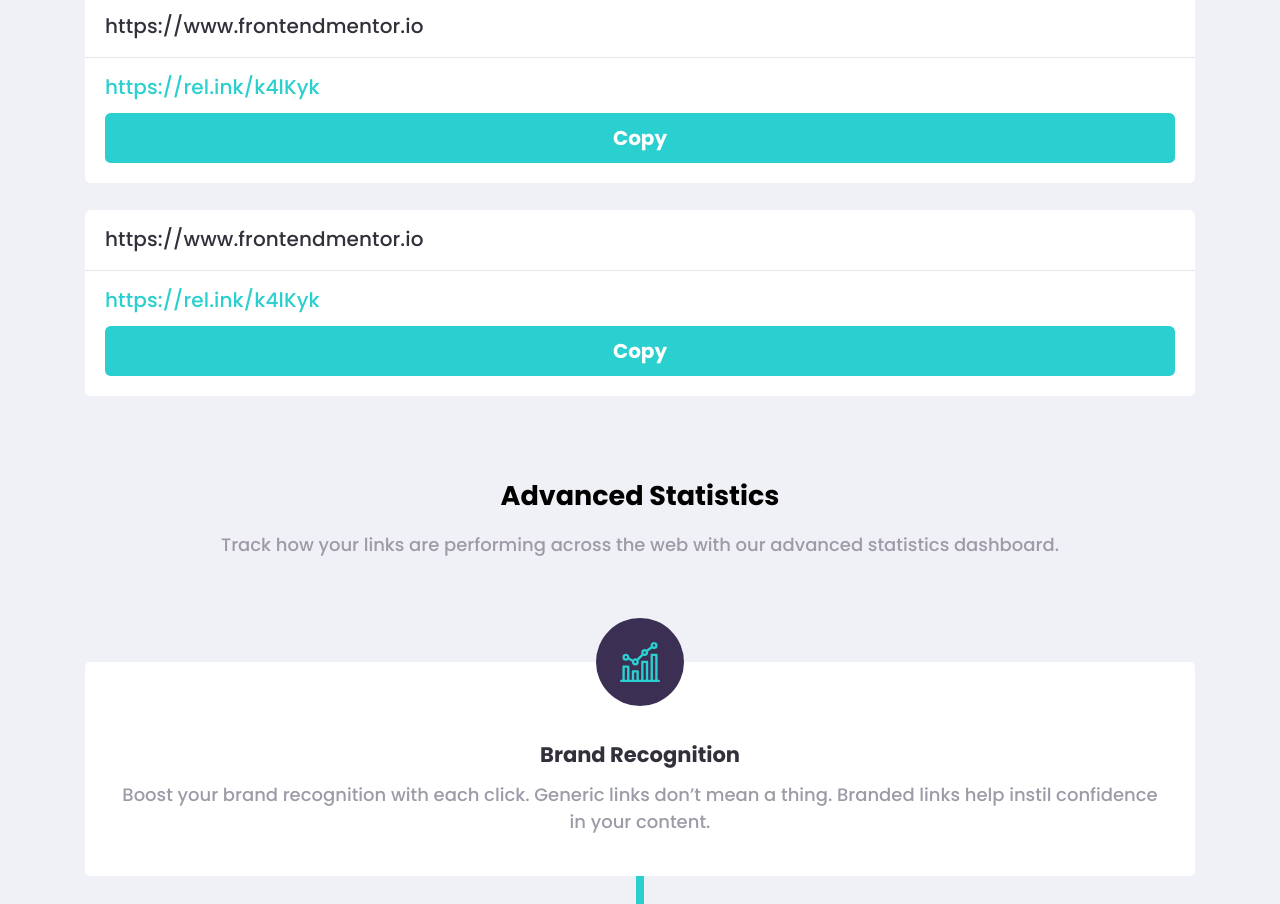
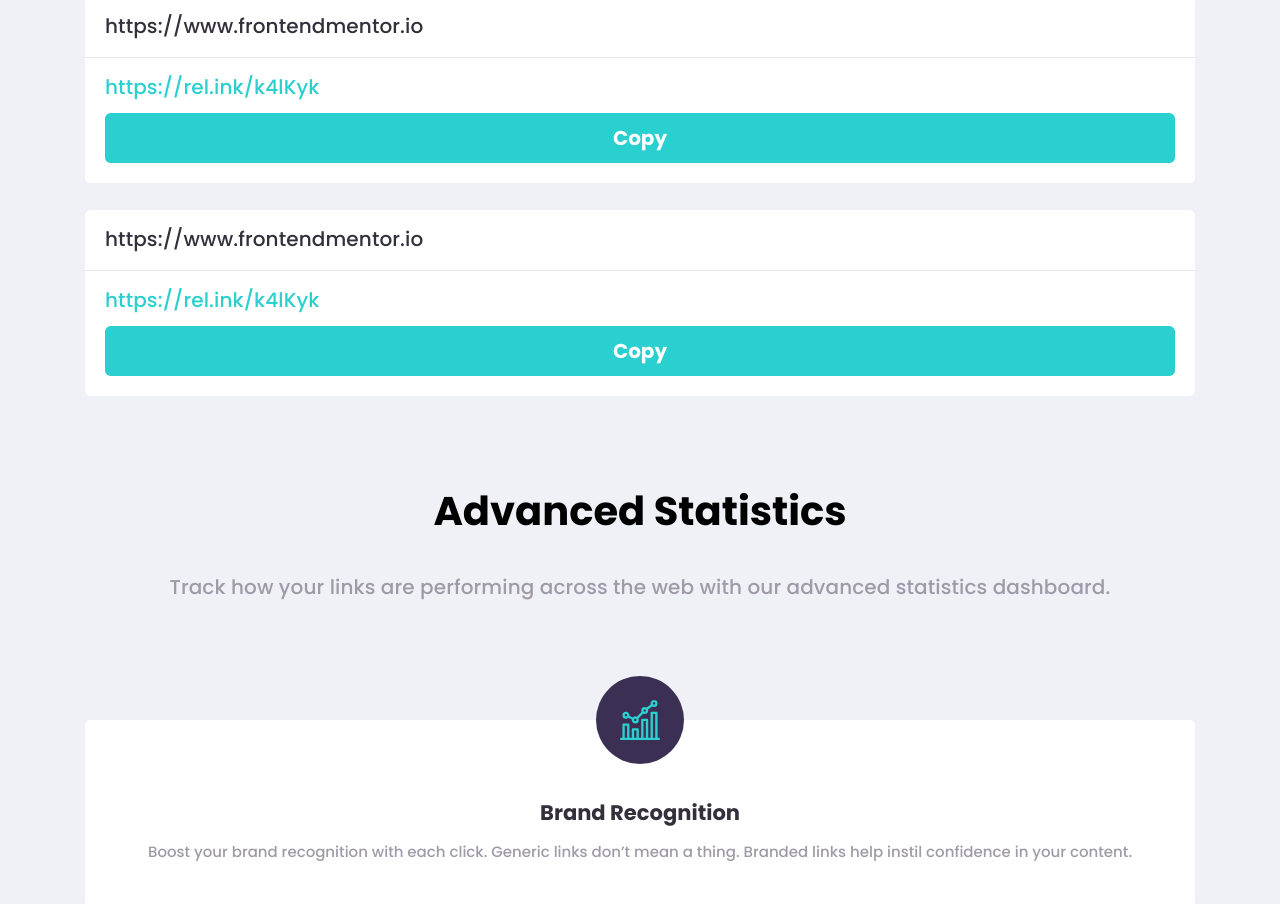
Before and after one commit to rmzvr/url-shortening-api, a website: page index.html in a window 1280 px wide. Shown: the part 1754-2658 px from the top of the page. Drawn offline with nearby package versions, Linux system fonts and the light colour scheme; files that its build step writes are made by us from their sources.

Commit message:
Update typography scss

```diff
--- a/src/styles/base/_typography.scss
+++ b/src/styles/base/_typography.scss
@@ -6,16 +6,67 @@ body {
     font-weight: 500;
 }
 
-.burger-menu {
-    font-weight: 700;
+h1 {
+    font-size: var(--fs-900);
+    line-height: 1.143;
 }
 
-h1 {
-    font-size: var(--fs-900);
-    font-weight: 700;
-    line-height: 1.143;
+h2 {
+    font-size: var(--fs-700);
+    line-height: 1.778;
 }
 
 .intro__description {
     line-height: 1.667;
 }
+
+.statistic-block__description {
+    line-height: 1.733;
+}
+
+.statistics__description {
+    line-height: 1.75;
+}
+
+.input,
+.shortener__item {
+    line-height: 2.25;
+}
+
+.footer__link,
+.statistic-block__description {
+    font-size: var(--fs-200);
+}
+
+.input,
+.shortener__item,
+.statistics__description,
+.footer__block-info-title {
+    font-size: var(--fs-300);
+}
+
+.btn--size--medium {
+    font-size: var(--fs-500);
+}
+
+.statistic-block__title {
+    font-size: (--fs-600);
+}
+
+.input,
+.shortener__item,
+.statistics__description {
+    letter-spacing: 0.11px;
+}
+
+.input-error {
+    font-size: var(--fs-100);
+    line-height: 1.5;
+    letter-spacing: 0.08px;
+    font-style: italic;
+}
+
+.burger-menu,
+.footer__block-info-title {
+    font-weight: 700;
+}
--- a/src/styles/components/_burger-menu.scss
+++ b/src/styles/components/_burger-menu.scss
@@ -35,7 +35,7 @@
     }
 
     &::after {
-        bottom: 0.25rem;
+        bottom: 0.75rem;
     }
 }
 
--- a/src/styles/components/_elements.scss
+++ b/src/styles/components/_elements.scss
@@ -7,8 +7,6 @@
     color: var(--clr-neutral-white);
 
     &--size--medium {
-        font-size: var(--fs-500);
-
         padding: 0.65em 2em;
     }
 
@@ -46,10 +44,6 @@
 .input {
     width: 100%;
 
-    font-size: var(--fs-300);
-    line-height: 2.25;
-    letter-spacing: 0.12px;
-
     padding: 0.38em 1em;
     border-radius: 0.28em;
 
@@ -72,10 +66,6 @@
     &-error {
         display: none;
 
-        font-size: var(--fs-100);
-        line-height: 1.5;
-        letter-spacing: 0.08px;
         color: var(--clr-secondary-red);
-        font-style: italic;
     }
 }
--- a/src/styles/components/_shortener.scss
+++ b/src/styles/components/_shortener.scss
@@ -33,10 +33,6 @@
 .shortener__item {
     background-color: var(--clr-neutral-white);
     border-radius: 0.28em;
-
-    font-size: var(--fs-300);
-    line-height: 2.25;
-    letter-spacing: 0.12px;
 }
 
 .shortener__item-header {
```
